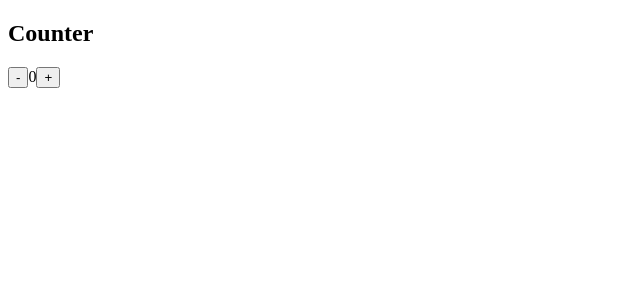
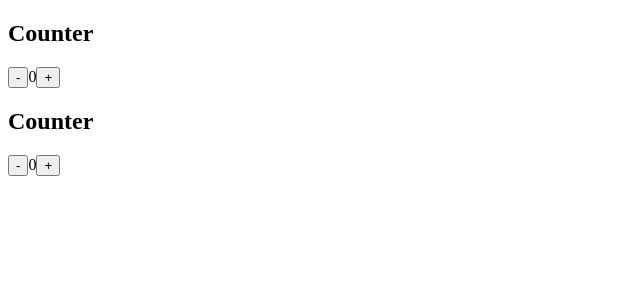
Before and after one commit to bestsoftdeveloper/react, a React (Create React App) app in the folder redux-intro/: page / in a window 1280 px wide. Shown: the top 300 px of the page, without its empty margins (0-640 px from the left). Built offline with nearby package versions, Linux system fonts and the light colour scheme.

Commit message:
2 containers

```diff
--- a/redux-intro/src/components/counter.js
+++ b/redux-intro/src/components/counter.js
@@ -2,7 +2,6 @@ import React from 'react';
 
 class Counter extends React.Component {
     constructor(props) {
-        debugger;
         super(props);
 
     }
--- /dev/null
+++ b/redux-intro/src/components/homePageContainer.js
@@ -0,0 +1,22 @@
+import { connect } from 'react-redux';
+
+import HomePage from './homepage';
+
+const mapStateToProps = state => ({
+    count: state.count,
+    a: function () {
+        return 'xxx'
+    }
+});
+
+const mapDispatchToProps = dispatch => ({
+    inc: () => dispatch({type: 'INCREMENT'}),
+    dec: () => dispatch({type: 'DECREMENT'})
+});
+
+const HomePageContainer = connect(
+    mapStateToProps,
+    mapDispatchToProps
+)(HomePage);
+
+export default HomePageContainer;
--- /dev/null
+++ b/redux-intro/src/components/homepage.js
@@ -0,0 +1,30 @@
+import React from 'react';
+
+import CounterContainer from './counterContainer';
+
+class HomePage extends React.Component {
+    constructor(props) {
+        debugger;
+        super(props);
+
+    }
+
+    increment = () => {
+        this.props.inc();
+    }
+
+    decrement = () => {
+        this.props.dec();
+    }
+
+    render() {
+        return (
+            <div>
+                <CounterContainer></CounterContainer>
+                <CounterContainer></CounterContainer>
+            </div>
+        )
+    }
+}
+
+export default HomePage;
--- a/redux-intro/src/index.js
+++ b/redux-intro/src/index.js
@@ -5,6 +5,8 @@ import { createStore } from 'redux';
 import { Provider } from 'react-redux';
 
 import CounterContainer from './components/counterContainer';
+import HomePageContainer from './components/homePageContainer';
+
 import counterReducer  from './components/counterReducer';
 // https://daveceddia.com/how-does-redux-work/
 import CounterOne from './components/counterOne';
@@ -13,7 +15,7 @@ const store = createStore(counterReducer);
 
 const App = () => (
   <Provider store={store}>
-    <CounterContainer/>
+    <HomePageContainer/>
    </Provider>
 
  // <CounterOne></CounterOne>
```
